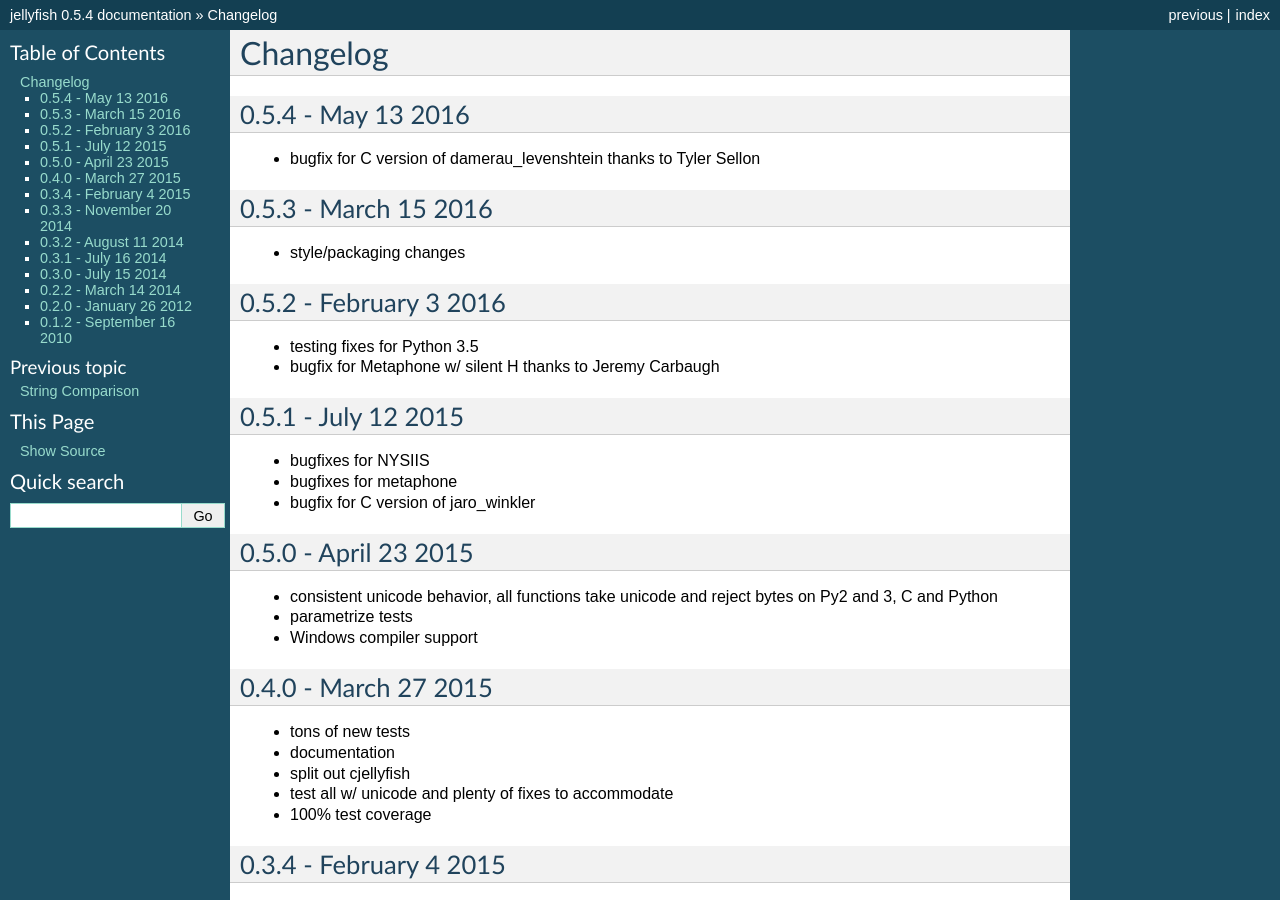
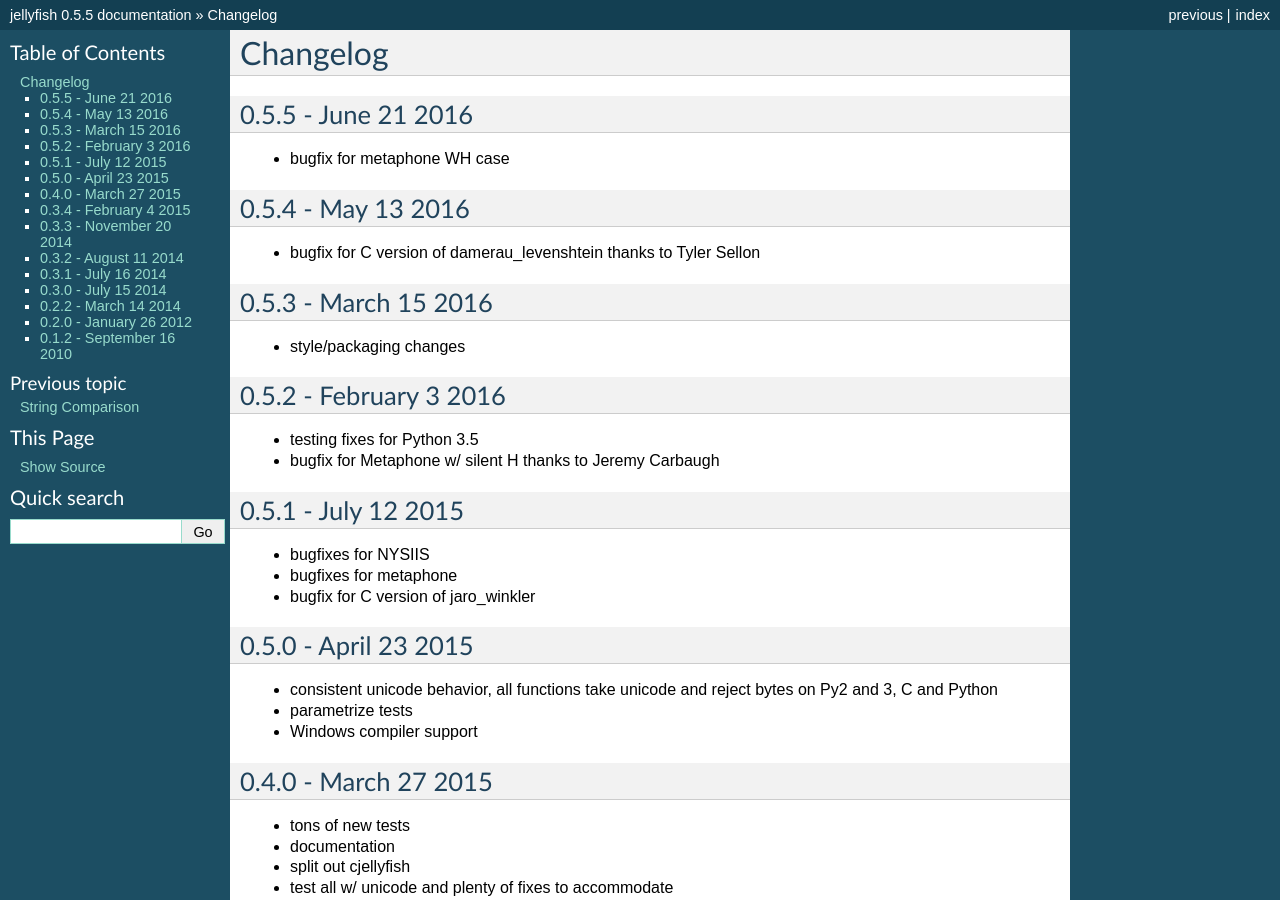
Before and after one commit to jamesturk/jellyfish, a Sphinx documentation site: the page built from docs/changelog.rst, in a window 1280 px wide and 900 px high. Built offline with Sphinx 7.4.7, drawn with Linux system fonts in a browser that asks for light colours; some of the changed text lies outside the part shown.

Commit message:
bump to 0.5.5

```diff
--- a/docs/changelog.rst
+++ b/docs/changelog.rst
@@ -1,5 +1,9 @@
 Changelog
 =========
+
+0.5.5 - June 21 2016
+--------------------
+* bugfix for metaphone WH case
 
 0.5.4 - May 13 2016
 -------------------
--- a/docs/conf.py
+++ b/docs/conf.py
@@ -54,7 +54,7 @@
 # The short X.Y version.
 version = '0.5'
 # The full version, including alpha/beta/rc tags.
-release = '0.5.4'
+release = '0.5.5'
 
 # The language for content autogenerated by Sphinx. Refer to documentation
 # for a list of supported languages.
--- a/setup.py
+++ b/setup.py
@@ -95,7 +95,7 @@
         long_description = readme.read()
 
     setup(name="jellyfish",
-          version="0.5.4",
+          version="0.5.5",
           platforms=["any"],
           description=("a library for doing approximate and "
                        "phonetic matching of strings."),
```
